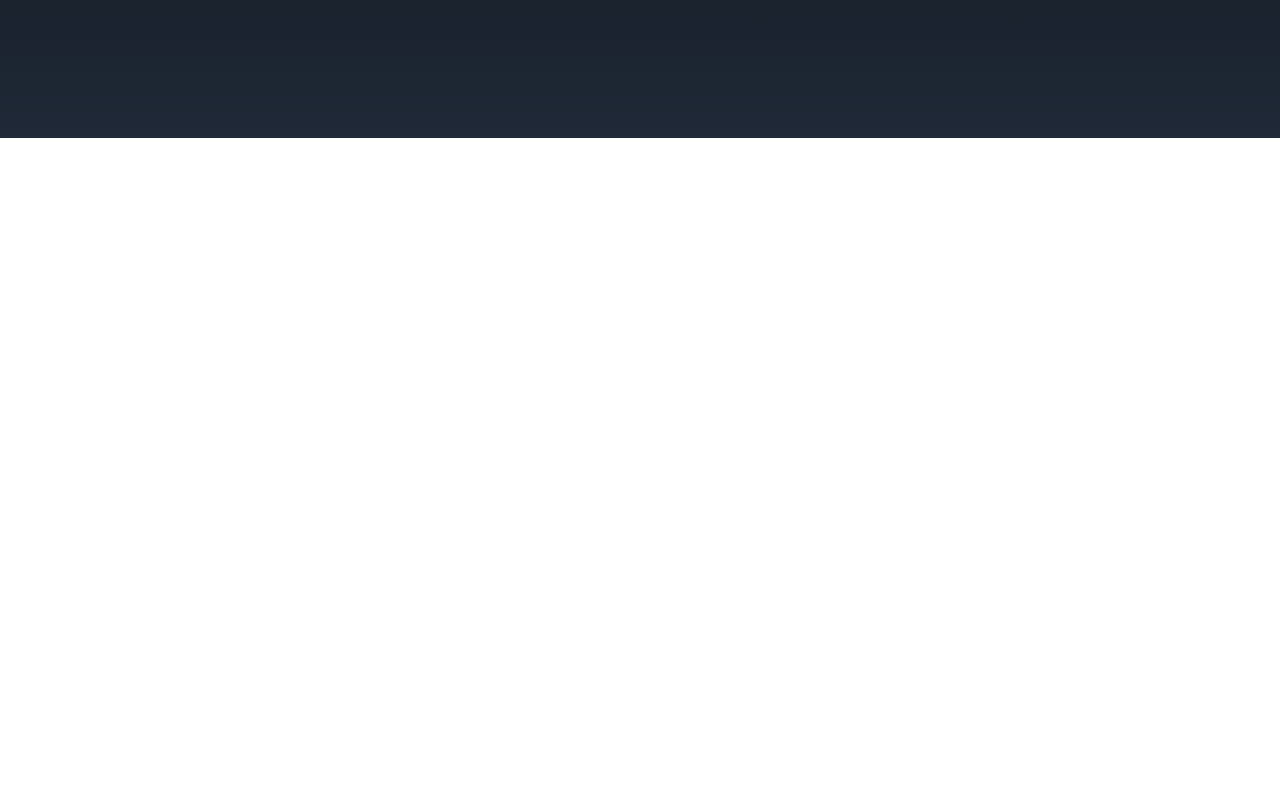
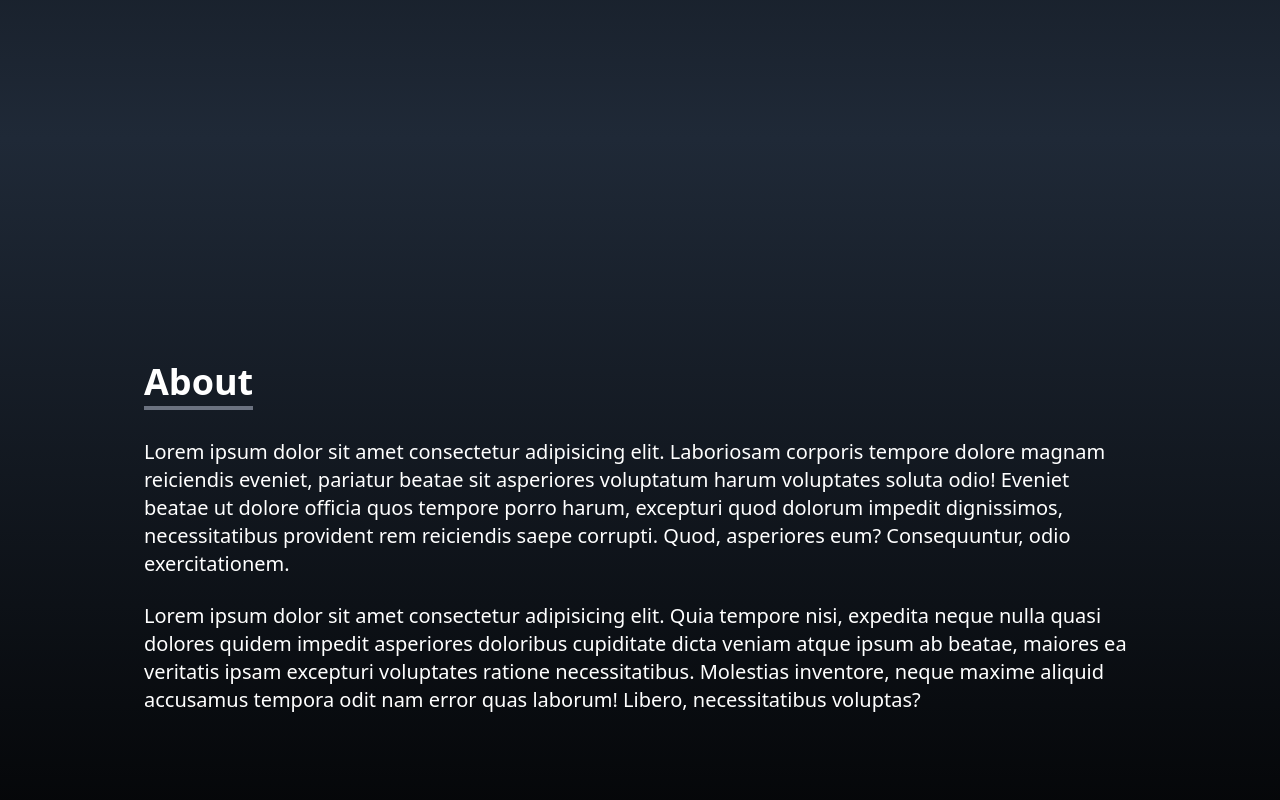
Before and after one commit to xJuanPablo/TechTide, a React (Create React App) app: page / in a window 1280 px wide. Shown: the part 662-1462 px from the top of the page. Before the commit the page ends 800 px from the top, so only its background shows below. Built offline with nearby package versions, Linux system fonts and the light colour scheme.

Commit message:
Added format of About section

```diff
--- a/src/App.js
+++ b/src/App.js
@@ -1,12 +1,14 @@
 import NavBar from "./components/navbar";
 import Home from "./components/Home";
 import { Links } from "./components/Links";
+import About from "./components/About";
 
 function App() {
   return (
     <div>
     <NavBar/>
     <Home />
+    <About />
 
     <Links />
     </div>
--- /dev/null
+++ b/src/components/About.jsx
@@ -0,0 +1,25 @@
+import React from 'react'
+
+const About = () => {
+  return (
+    <div name="about" className='w-full h-screen bg-gradient-to-b from-gray-800 to-black text-white'>
+
+    <div className='max-w-screen-lg p-4 mx-auto flex flex-col justify-center w-full h-full'>
+
+      <div className='pb-9'>
+        <p className='text-4xl font-bold inline border-b-4 border-gray-500'>About</p>
+      </div>
+
+      <p className='text-xl'>Lorem ipsum dolor sit amet consectetur adipisicing elit. Laboriosam corporis tempore dolore magnam reiciendis eveniet, pariatur beatae sit asperiores voluptatum harum voluptates soluta odio! Eveniet beatae ut dolore officia quos tempore porro harum, excepturi quod dolorum impedit dignissimos, necessitatibus provident rem reiciendis saepe corrupti. Quod, asperiores eum? Consequuntur, odio exercitationem.
+      </p>
+
+      <br />
+
+      <p className='text-xl'>Lorem ipsum dolor sit amet consectetur adipisicing elit. Quia tempore nisi, expedita neque nulla quasi dolores quidem impedit asperiores doloribus cupiditate dicta veniam atque ipsum ab beatae, maiores ea veritatis ipsam excepturi voluptates ratione necessitatibus. Molestias inventore, neque maxime aliquid accusamus tempora odit nam error quas laborum! Libero, necessitatibus voluptas?</p>
+    </div>
+
+    </div>
+  )
+}
+
+export default About
```
